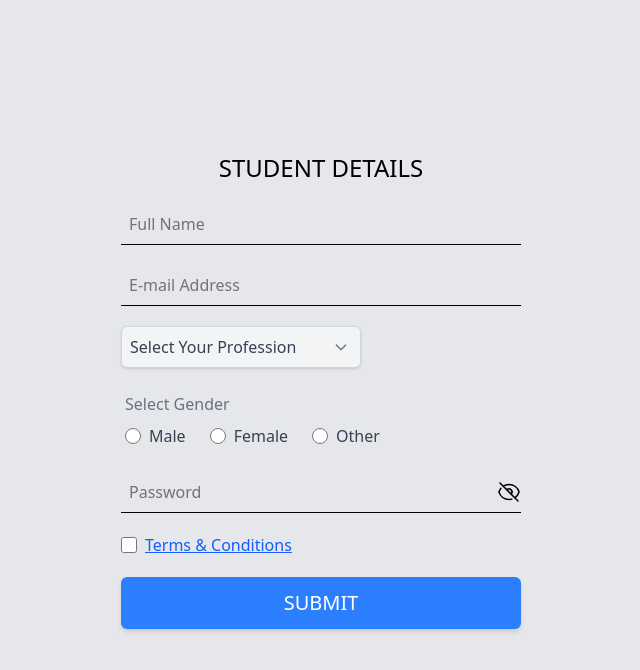
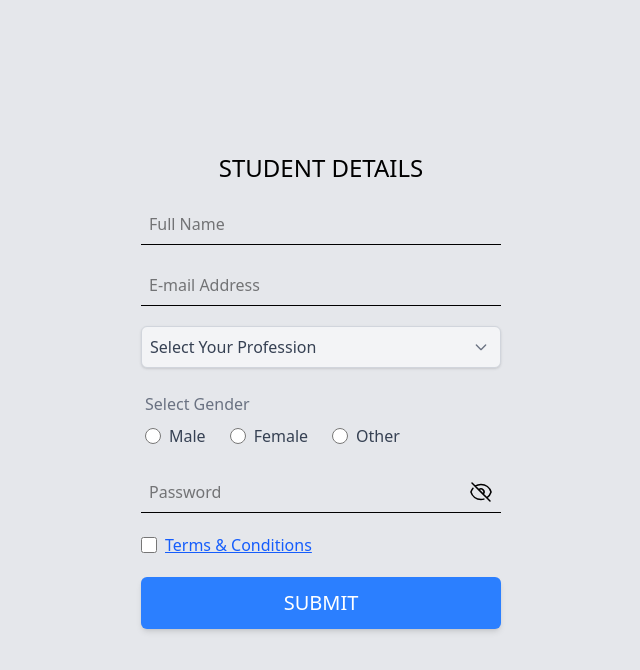
Before and after one commit to Rohit-Pakhre09/Comment-and-Review, a React (Vite) app: page / in a window 1280 px wide. Shown: the top 670 px of the page, without its empty margins (319-959 px from the left). Built offline with nearby package versions, Linux system fonts and the light colour scheme.

Commit message:
Feat: Added the input functionality.

```diff
--- a/src/components/StudentForm.jsx
+++ b/src/components/StudentForm.jsx
@@ -1,32 +1,69 @@
 import { useState } from "react";
 
+// Student Data Object
+const studentData = {
+  name: "",
+  email: "",
+  profession: "",
+  gender: "",
+  password: "",
+  termsCondition: false,
+};
+
 function StudentForm() {
+  const [input, setInput] = useState(studentData);
+  const { name, email, profession, gender, password, termsCondition } = input;
   const [eye, setEye] = useState(false);
+
+  // Handle Input Change
+  const settingData = (e) => {
+    const { name, value, type, checked } = e.target;
+    setInput({
+      ...input,
+      [name]: type === "checkbox" ? checked : value,
+    });
+  };
+
+  // Handle Form Submission
+  const submitForm = (e) => {
+    e.preventDefault();
+    console.log(input);
+  };
+
   return (
     <div className="min-h-screen bg-gray-200 flex flex-col items-center justify-center">
       <p className="text-2xl uppercase font-medium text-center">
         Student Details
       </p>
-      <form className="h-auto p-5 flex flex-col gap-5">
+
+      <form className="h-auto w-90 sm:w-100 p-5 flex flex-col gap-5" onSubmit={submitForm}>
         {/* Full Name */}
         <input
           type="text"
+          value={name}
+          name="name"
           placeholder="Full Name"
-          className="border-b-1 p-2 w-100 outline-0"
+          onChange={settingData}
+          className="border-b p-2 w-full outline-0"
         />
 
         {/* Email Address */}
         <input
           type="email"
+          value={email}
+          name="email"
           placeholder="E-mail Address"
-          className="border-b-1 p-2 w-100 outline-0"
+          onChange={settingData}
+          className="border-b p-2 w-full outline-0"
         />
 
         {/* Select Profession */}
-        <div className="relative inline-block w-60">
+        <div className="relative inline-block w-full">
           <select
-            name="category"
-            className="w-full appearance-none bg-gray-100 text-gray-700 p-2 rounded-md border border-gray-300 shadow focus:outline-none focus:ring-blue-100 focus:border-blue-400 cursor-pointer"
+            name="profession"
+            value={profession}
+            onChange={settingData}
+            className="w-full appearance-none bg-gray-100 text-gray-700 p-2 rounded-md border border-gray-300 shadow focus:outline-none focus:ring-2 focus:ring-blue-300 cursor-pointer"
           >
             <option value="">Select Your Profession</option>
             <option value="Freshman">Freshman</option>
@@ -35,7 +72,6 @@
             <option value="Senior">Senior</option>
           </select>
 
-          {/* Custom arrow icon */}
           <div className="pointer-events-none absolute inset-y-0 right-3 flex items-center text-gray-500">
             <svg
               className="w-4 h-4"
@@ -53,54 +89,41 @@
           </div>
         </div>
 
-        {/* Select Gender */}
+        {/* Gender Selection */}
         <div className="p-1 flex flex-col gap-2">
           <label className="text-gray-500 font-medium">Select Gender</label>
           <div className="flex gap-6">
-            {/* Male */}
-            <label className="flex items-center gap-2 cursor-pointer">
+            {["Male", "Female", "Other"].map((g) => (
+              <label key={g} className="flex items-center gap-2 cursor-pointer">
                 <input
                   type="radio"
                   name="gender"
-                value="Male"
-                className="accent-blue-600 w-4 h-4"
+                  value={g}
+                  checked={gender === g}
+                  onChange={settingData}
+                  className={`w-4 h-4 accent-${
+                    g === "Female" ? "pink" : g === "Other" ? "gray" : "blue"
+                  }-600`}
                 />
-              <span className="text-gray-700">Male</span>
+                <span className="text-gray-700">{g}</span>
               </label>
-
-            {/* Female */}
-            <label className="flex items-center gap-2 cursor-pointer">
-              <input
-                type="radio"
-                name="gender"
-                value="Female"
-                className="accent-pink-500 w-4 h-4"
-              />
-              <span className="text-gray-700">Female</span>
-            </label>
-
-            {/* Other */}
-            <label className="flex items-center gap-2 cursor-pointer">
-              <input
-                type="radio"
-                name="gender"
-                value="Other"
-                className="accent-gray-500 w-4 h-4"
-              />
-              <span className="text-gray-700">Other</span>
-            </label>
+            ))}
           </div>
         </div>
 
         {/* Password */}
-        <div className="relative border-b-1">
+        <div className="relative border-b">
           <input
             type={eye ? "text" : "password"}
+            name="password"
+            value={password}
+            onChange={settingData}
             placeholder="Password"
-            className="p-2 w-100 max-w-95 outline-0"
+            autoComplete="current-password"
+            className="p-2 w-full outline-0"
           />
           <div
-            className="absolute right-0 top-2 cursor-pointer"
+            className="absolute right-2 top-2 cursor-pointer"
             onClick={() => setEye(!eye)}
           >
             {!eye ? (
@@ -108,14 +131,14 @@
                 xmlns="http://www.w3.org/2000/svg"
                 fill="none"
                 viewBox="0 0 24 24"
-                stroke-width="1.5"
+                strokeWidth="1.5"
                 stroke="currentColor"
-                class="size-6"
+                className="w-6 h-6"
               >
                 <path
-                  stroke-linecap="round"
-                  stroke-linejoin="round"
-                  d="M3.98 8.223A10.477 10.477 0 0 0 1.934 12C3.226 16.338 7.244 19.5 12 19.5c.993 0 1.953-.138 2.863-.395M6.228 6.228A10.451 10.451 0 0 1 12 4.5c4.756 0 8.773 3.162 10.065 7.498a10.522 10.522 0 0 1-4.293 5.774M6.228 6.228 3 3m3.228 3.228 3.65 3.65m7.894 7.894L21 21m-3.228-3.228-3.65-3.65m0 0a3 3 0 1 0-4.243-4.243m4.242 4.242L9.88 9.88"
+                  strokeLinecap="round"
+                  strokeLinejoin="round"
+                  d="M3.98 8.223A10.477 10.477 0 001.934 12C3.226 16.338 7.244 19.5 12 19.5c.993 0 1.953-.138 2.863-.395M6.228 6.228A10.451 10.451 0 0112 4.5c4.756 0 8.773 3.162 10.065 7.498a10.522 10.522 0 01-4.293 5.774M6.228 6.228L3 3m3.228 3.228 3.65 3.65m7.894 7.894L21 21m-3.228-3.228-3.65-3.65m0 0a3 3 0 10-4.243-4.243m4.242 4.242L9.88 9.88"
                 />
               </svg>
             ) : (
@@ -123,19 +146,19 @@
                 xmlns="http://www.w3.org/2000/svg"
                 fill="none"
                 viewBox="0 0 24 24"
-                stroke-width="1.5"
+                strokeWidth="1.5"
                 stroke="currentColor"
-                class="size-6"
+                className="w-6 h-6"
               >
                 <path
-                  stroke-linecap="round"
-                  stroke-linejoin="round"
-                  d="M2.036 12.322a1.012 1.012 0 0 1 0-.639C3.423 7.51 7.36 4.5 12 4.5c4.638 0 8.573 3.007 9.963 7.178.07.207.07.431 0 .639C20.577 16.49 16.64 19.5 12 19.5c-4.638 0-8.573-3.007-9.963-7.178Z"
+                  strokeLinecap="round"
+                  strokeLinejoin="round"
+                  d="M2.036 12.322a1.012 1.012 0 010-.639C3.423 7.51 7.36 4.5 12 4.5c4.638 0 8.573 3.007 9.963 7.178.07.207.07.431 0 .639C20.577 16.49 16.64 19.5 12 19.5c-4.638 0-8.573-3.007-9.963-7.178Z"
                 />
                 <path
-                  stroke-linecap="round"
-                  stroke-linejoin="round"
-                  d="M15 12a3 3 0 1 1-6 0 3 3 0 0 1 6 0Z"
+                  strokeLinecap="round"
+                  strokeLinejoin="round"
+                  d="M15 12a3 3 0 11-6 0 3 3 0 016 0Z"
                 />
               </svg>
             )}
@@ -147,6 +170,9 @@
           <label className="flex items-center gap-2 cursor-pointer text-blue-600">
             <input
               type="checkbox"
+              name="termsCondition"
+              checked={termsCondition}
+              onChange={settingData}
               className="w-4 h-4 cursor-pointer accent-blue-600 bg-gray-100"
             />
             <span className="underline">Terms & Conditions</span>
@@ -154,13 +180,12 @@
         </div>
 
         {/* Submit Button */}
-        <div className="flex justify-center items-center p-3 bg-blue-500 shadow-md cursor-pointer rounded-md">
-          <input
+        <button
           type="submit"
-            value="Submit"
-            className="font-medium uppercase text-xl text-white"
-          />
-        </div>
+          className="flex justify-center items-center p-3 bg-blue-500 shadow-md cursor-pointer rounded-md font-medium uppercase text-xl text-white"
+        >
+          Submit
+        </button>
       </form>
     </div>
   );
```
Lines whose indentation alone changed are shown as unchanged.
